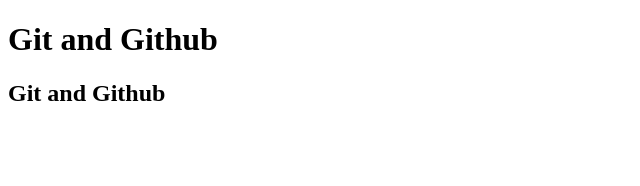
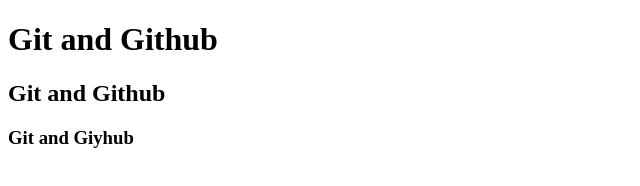
Before and after one commit to ilyazkm/project1, a plain HTML site: page index.html in a window 1280 px wide. Shown: the whole page, without its empty margins (0-640 px from the left). Drawn offline with Linux system fonts and the light colour scheme.

Commit message:
Changed index.html

```diff
--- a/index.html
+++ b/index.html
@@ -9,5 +9,6 @@
 <body>
     <h1>Git and Github</h1>
     <h2>Git and Github</h2>
+    <h3>Git and Giyhub</h3>
 </body>
 </html>
```
